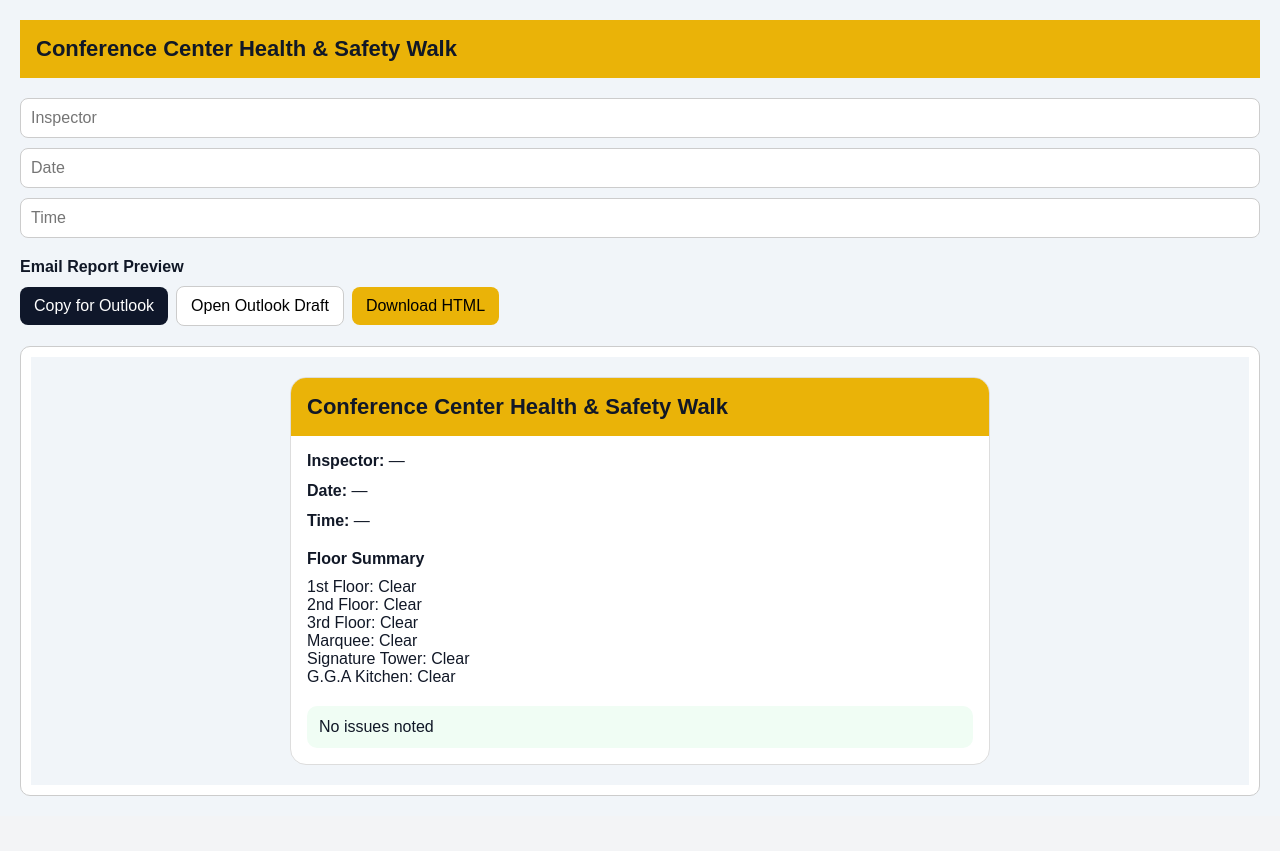
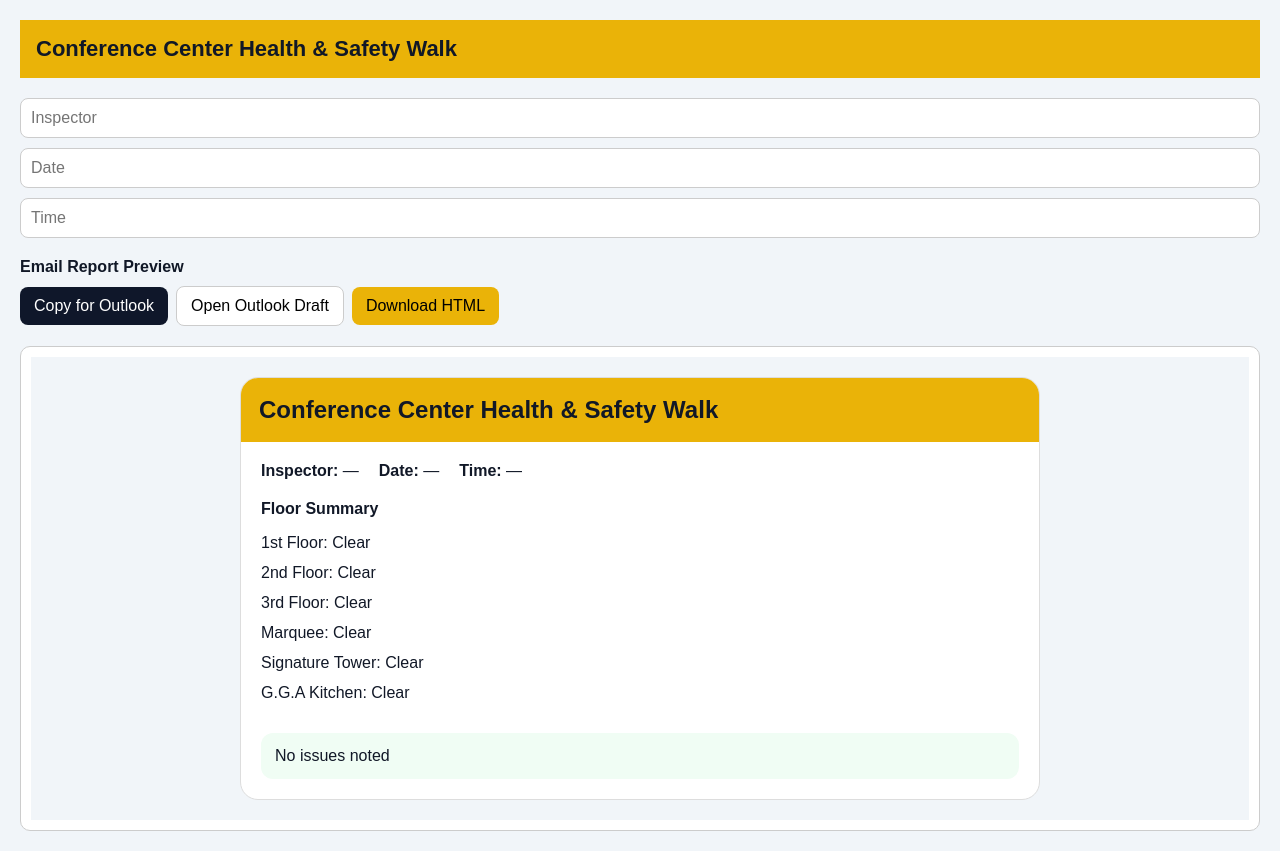
Before and after one commit to Dapsey01/Health-Saftey-Inspection, a React (Vite) app: page / in a window 1280 px wide. Before the commit the page ends 816 px from the top, so only its background shows below. Built offline with nearby package versions, Linux system fonts and the light colour scheme.

Commit message:
Update App.jsx

```diff
--- a/src/App.jsx
+++ b/src/App.jsx
@@ -5,29 +5,34 @@ export default function App() {
 
   const htmlReport = `
 <div style="font-family:Arial;padding:20px;background:#f1f5f9;">
-    <div style="max-width:700px;margin:auto;background:#fff;border-radius:16px;overflow:hidden;border:1px solid #ddd;">
+  <div style="max-width:800px;margin:auto;background:#fff;border-radius:18px;overflow:hidden;border:1px solid #ddd;">
 
-      <div style="background:#eab308;padding:16px;font-size:22px;font-weight:bold;">
+    <div style="background:#eab308;padding:18px;font-size:24px;font-weight:bold;">
       Conference Center Health & Safety Walk
     </div>
 
-      <div style="padding:16px;">
-        <div style="margin-bottom:12px;"><strong>Inspector:</strong> —</div>
-        <div style="margin-bottom:12px;"><strong>Date:</strong> —</div>
-        <div style="margin-bottom:12px;"><strong>Time:</strong> —</div>
+    <div style="padding:20px;">
 
-        <div style="margin-top:20px;font-weight:bold;">Floor Summary</div>
+      <div style="display:flex;gap:20px;margin-bottom:20px;">
+        <div><strong>Inspector:</strong> —</div>
+        <div><strong>Date:</strong> —</div>
+        <div><strong>Time:</strong> —</div>
+      </div>
+
+      <div style="margin-top:10px;font-weight:bold;font-size:16px;">
+        Floor Summary
+      </div>
 
       <div style="margin-top:10px;">
-          <div>1st Floor: Clear</div>
-          <div>2nd Floor: Clear</div>
-          <div>3rd Floor: Clear</div>
-          <div>Marquee: Clear</div>
-          <div>Signature Tower: Clear</div>
-          <div>G.G.A Kitchen: Clear</div>
+        <div style="padding:6px 0;">1st Floor: Clear</div>
+        <div style="padding:6px 0;">2nd Floor: Clear</div>
+        <div style="padding:6px 0;">3rd Floor: Clear</div>
+        <div style="padding:6px 0;">Marquee: Clear</div>
+        <div style="padding:6px 0;">Signature Tower: Clear</div>
+        <div style="padding:6px 0;">G.G.A Kitchen: Clear</div>
       </div>
 
-        <div style="margin-top:20px;padding:12px;background:#f0fdf4;border-radius:10px;">
+      <div style="margin-top:25px;padding:14px;background:#f0fdf4;border-radius:12px;font-weight:500;">
         No issues noted
       </div>
 
@@ -35,7 +40,6 @@ export default function App() {
   </div>
 </div>
 `;
-
   const copyReport = async () => {
     await navigator.clipboard.writeText(htmlReport);
     setCopied(true);
```
Lines whose indentation alone changed are shown as unchanged.
